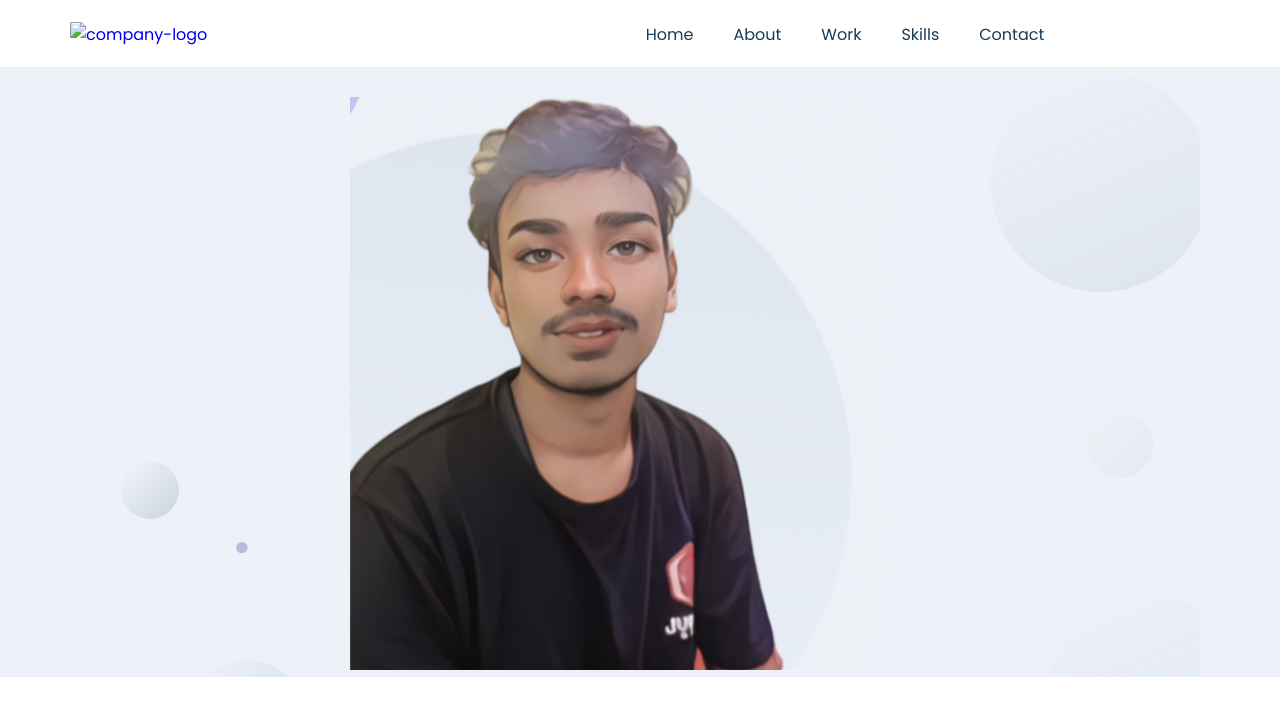
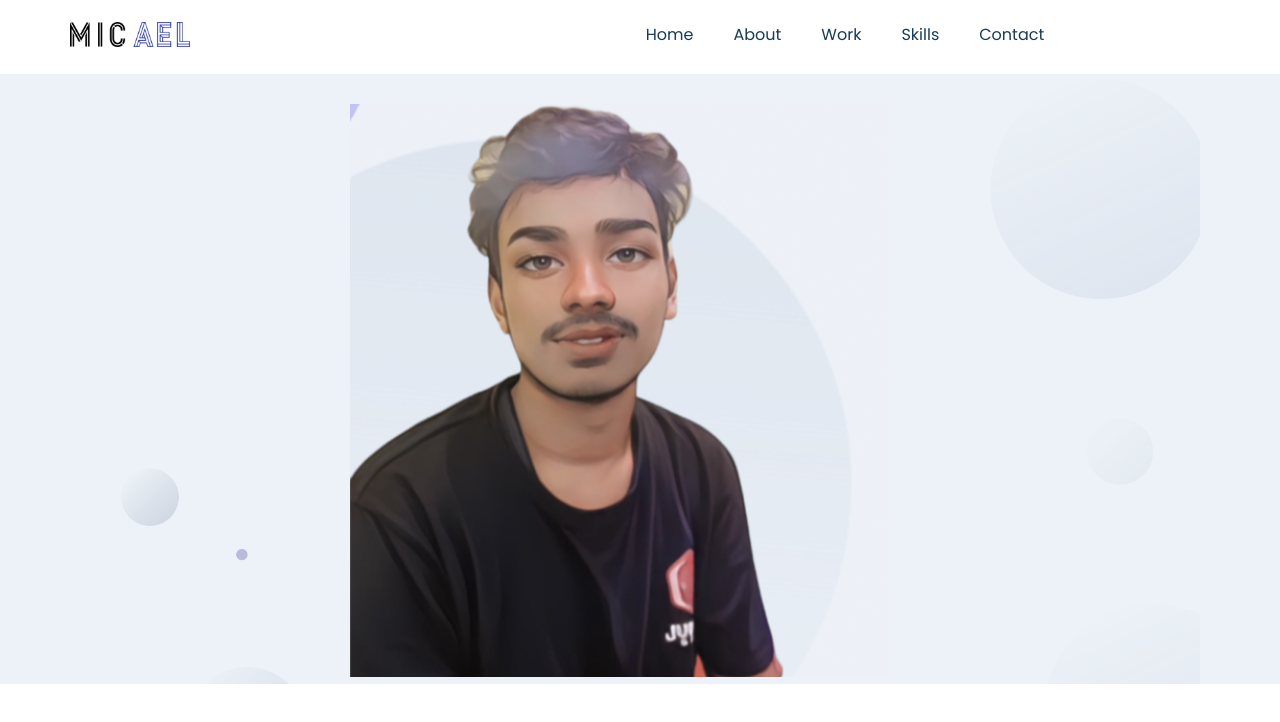
Before and after one commit to hemantsinghparihar/portfolio, a plain HTML site: page index.html in a window 1280 px wide. Drawn offline with Linux system fonts and the light colour scheme.

Commit message:
Update index.html

```diff
--- a/index.html
+++ b/index.html
@@ -11,7 +11,7 @@
     <!-- NAV-BAR -->
     <nav>
         <div class="container main-nav flex">
-            <a href="#" class="my-logo"><img src="/rakeshDa/images/logo.png" alt="company-logo"></a>
+            <a href="#" class="my-logo"><img src="logo.png" alt="company-logo"></a>
 
             <div class="nav-links">
                 <ul class="flex">
```
